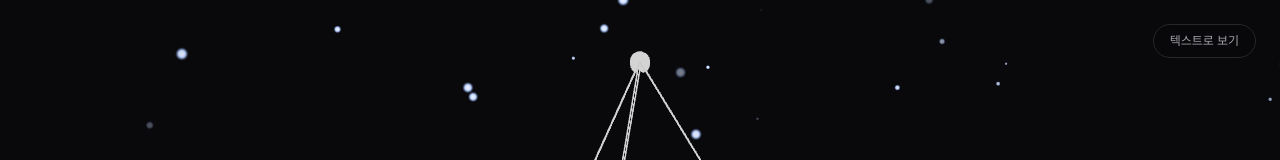
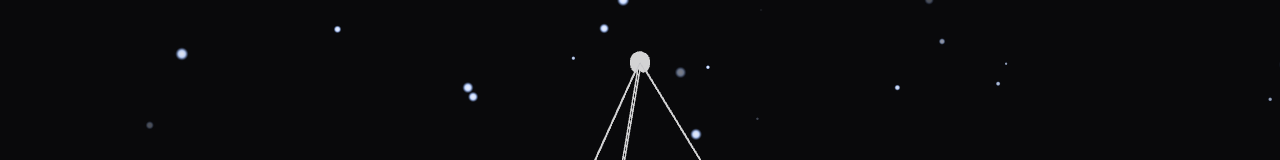
Before and after one commit to Koh-Du-Beom/portfolio, a Next.js app: page / in a window 1280 px wide. Shown: the top 160 px of the page. Built offline with nearby package versions, Linux system fonts and the light colour scheme; a web font is replaced by a local one.

Commit message:
fix : 불필요한 텍스트버튼 제거

```diff
--- a/src/components/TetrahedronPage.tsx
+++ b/src/components/TetrahedronPage.tsx
@@ -2,7 +2,6 @@
 
 import { useState, useEffect, useRef, useCallback } from "react";
 import dynamic from "next/dynamic";
-import Link from "next/link";
 import { motion, AnimatePresence } from "framer-motion";
 import AboutSection from "@/components/sections/AboutSection";
 import ExperienceSection from "@/components/sections/ExperienceSection";
@@ -121,13 +120,6 @@ export default function TetrahedronPage() {
 
   return (
     <>
-      <Link
-        href="/about"
-        className="fixed right-6 top-6 z-20 rounded-full border border-zinc-800 bg-zinc-950/70 px-4 py-2 text-xs text-zinc-400 backdrop-blur-md transition-colors hover:border-zinc-600 hover:text-zinc-100"
-      >
-        텍스트로 보기
-      </Link>
-
       {/* Tetrahedron Hero */}
       <div
         className={`fixed inset-0 z-0 flex items-center justify-center transition-all ${
```
